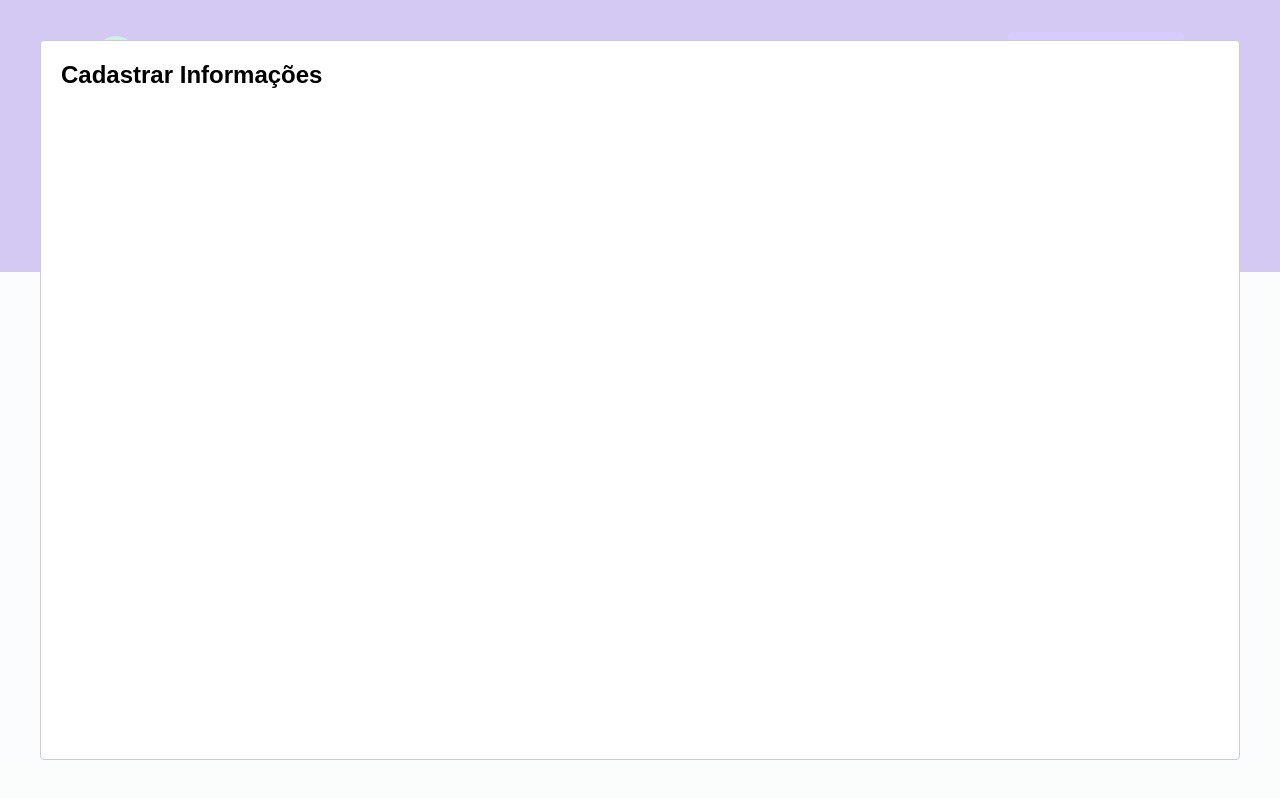
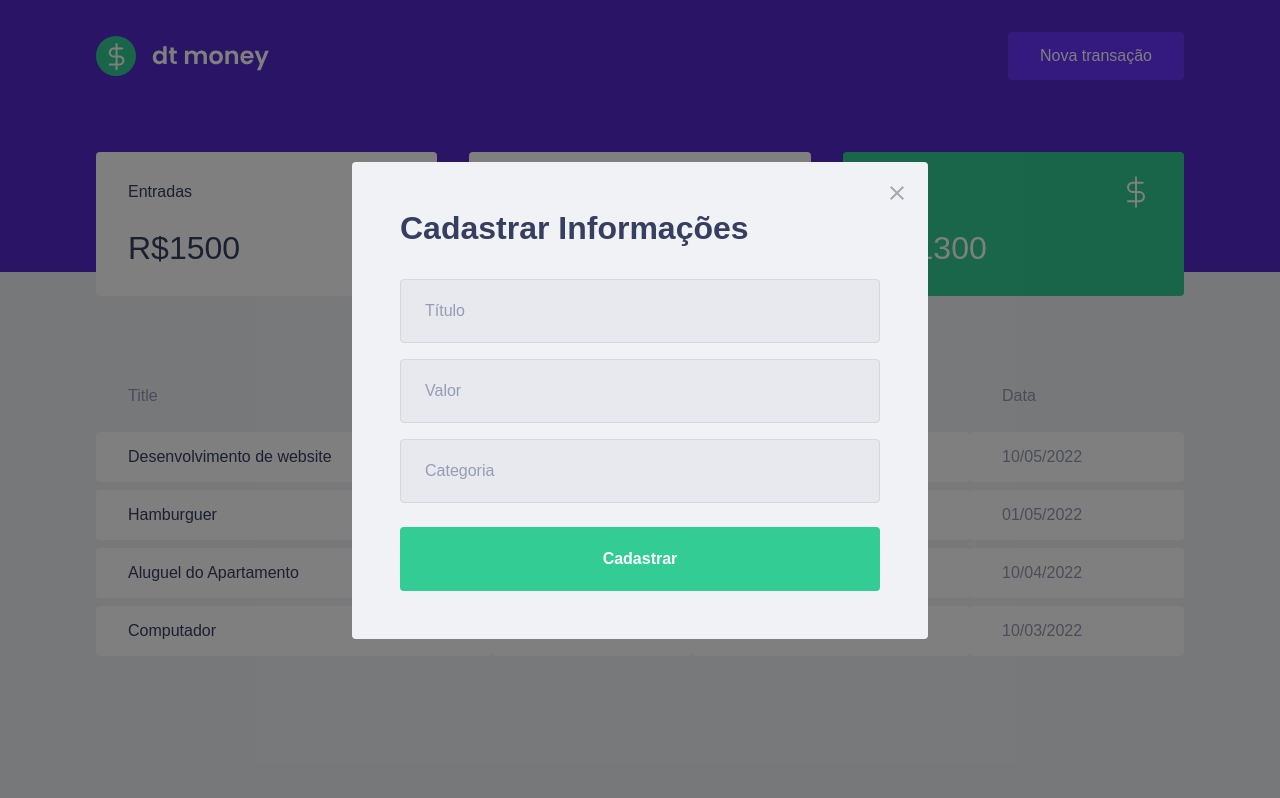
Before and after one commit to RanimyLeite/DTMoney, a React (Create React App) app: page / in a window 1280 px wide. Both pictures are taken after a click on the button "Nova transação". Built offline with nearby package versions, Linux system fonts and the light colour scheme; no server answers; the HTML template or start-up script is replaced by a standard one; what miragejs would draw is missing.

Commit message:
creating modal and styling

```diff
--- a/src/components/NewTransactionModal/index.tsx
+++ b/src/components/NewTransactionModal/index.tsx
@@ -1,4 +1,6 @@
 import Modal from 'react-modal';
+import closeImg from '../../assets/close.svg';
+import { Container } from './styles';
 
 interface NewTransactionModalProps {
   isOpen: boolean;
@@ -9,8 +11,26 @@
   return (
     <Modal
       isOpen={isOpen}
-      onRequestClose={onRequestClose}>
-      <h2>Cadastrar Informações</h2>
+      onRequestClose={onRequestClose}
+      overlayClassName="react-modal-overlay"
+      className="react-modal-content"
+    >
+
+      <button
+      type="button"
+      onClick={onRequestClose}
+      className="react-modal-close">
+
+        <img src={closeImg} alt="Fechar modal" />
+
+      </button>
+      <Container>
+        <h2>Cadastrar Informações</h2>
+        <input placeholder="Título"/>
+        <input type="number" placeholder="Valor" />
+        <input placeholder="Categoria" />
+        <button type="submit">Cadastrar</button>
+      </Container>
     </Modal>
   );
 }
--- a/src/components/NewTransactionModal/styles.ts
+++ b/src/components/NewTransactionModal/styles.ts
@@ -1,3 +1,49 @@
 import styled from "styled-components";
 
-export const Container = styled.div``;
+export const Container = styled.form`
+  h2 {
+    color: var(--text-title);
+    font-size: 2rem;
+    margin-bottom: 2rem;
+  }
+
+  input {
+    width: 100%;
+    padding: 0 1.5rem;
+    height: 4rem;
+    border-radius: 0.25rem;
+
+    border: 1px solid #d7d7d7;
+    background: #e7e9ee;
+
+    font-weight: 400;
+    font-size: 1rem;
+
+    &::placeholder {
+      color: var(--text-body);
+    }
+
+    & + input {
+      margin-top: 1rem;
+    }
+  }
+
+  button[type="submit"] {
+    width: 100%;
+    padding: 0 1.5rem;
+    height: 4rem;
+    background: var(--green);
+    color: #FFF;
+    border-radius: 0.25rem;
+    border: 0;
+    font-size: 1rem;
+    margin-top: 1.5rem;
+    font-weight: 600;
+
+    transition: filter 0.2s;
+
+    &:hover {
+      filter: brightness(0.9);
+    }
+  }
+`;
--- a/src/styles/global.ts
+++ b/src/styles/global.ts
@@ -51,4 +51,44 @@
     cursor: not-allowed;
   }
 
+  .react-modal-overlay {
+    background: rgba(0, 0, 0, 0.5);
+
+    position: fixed;
+    top: 0;
+    bottom: 0;
+    right: 0;
+    left: 0;
+
+    display: flex;
+    align-items: center;
+    justify-content: center;
+  }
+
+  .react-modal-content {
+    width: 100%;
+    max-width: 576px;
+    background: var(--background);
+    padding: 3rem;
+    position: relative;
+    border-radius: 0.25rem;
+
+    display: flex;
+    flex-direction: column;
+  }
+
+  .react-modal-close {
+    position: absolute;
+    right: 1.5rem;
+    top: 1.5rem;
+    border: 0;
+    background: transparent;
+
+    transition: filter 0.2s;
+
+    &:hover {
+      filter: brightness(0.8);
+    }
+  }
+
 `
```
Also changed, not shown: src/assets/close.svg (renamed from src/assets/fechar.svg).
